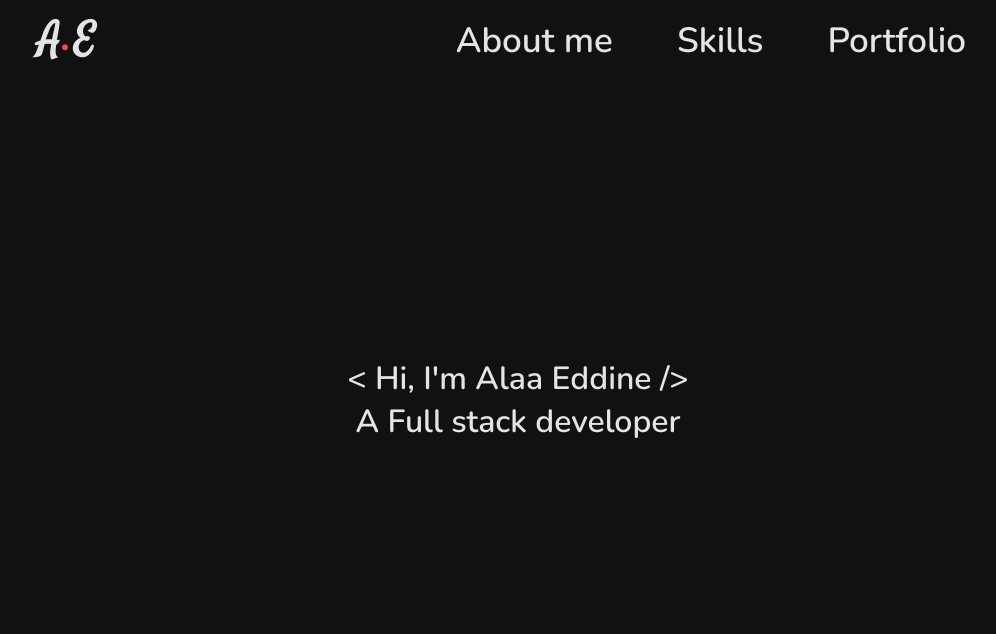
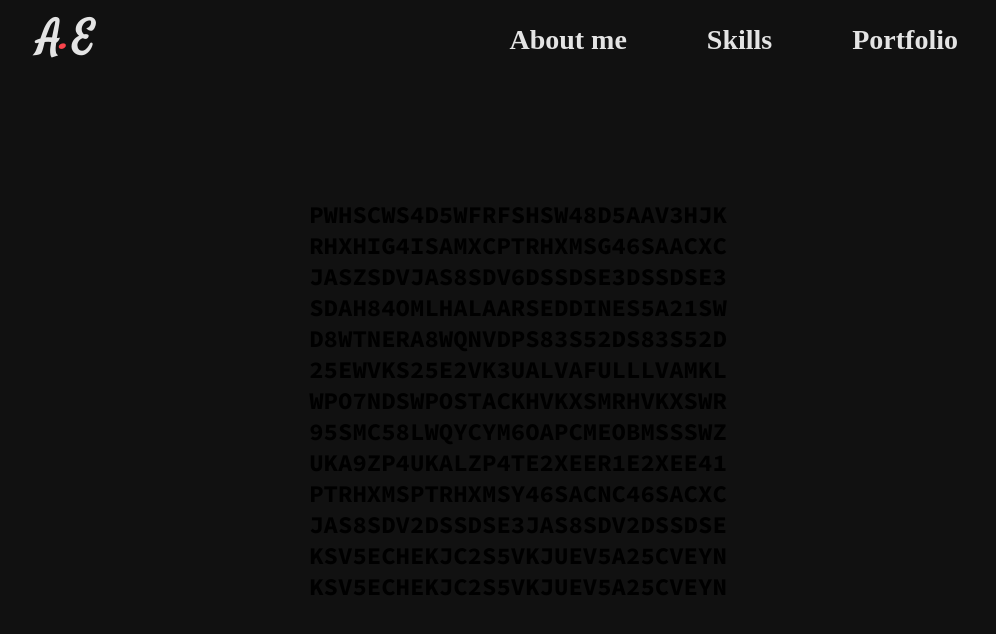
Before and after one commit to AlaaEddine20/personal-portfolio, a React (Create React App) app: page / in a window 1280 px wide. Shown: the top 634 px of the page, without its empty margins (122-1118 px from the left). Built offline with nearby package versions, Linux system fonts and the light colour scheme.

Commit message:
styling background

```diff
--- a/public/index.html
+++ b/public/index.html
@@ -10,12 +10,7 @@
     />
     <link rel="preconnect" href="https://fonts.gstatic.com" />
     <link
-      href="https://fonts.googleapis.com/css2?family=Nunito:wght@400;600;700&display=swap"
-      rel="stylesheet"
-    />
-    <link rel="preconnect" href="https://fonts.gstatic.com" />
-    <link
-      href="https://fonts.googleapis.com/css2?family=Orbitron:wght@600;700&display=swap"
+      href="https://fonts.googleapis.com/css2?family=Source+Code+Pro:wght@400;500;600;700&display=swap"
       rel="stylesheet"
     />
     <!-- LOGO FONT -->
--- a/src/App.css
+++ b/src/App.css
@@ -3,25 +3,13 @@
   margin: 0;
   padding: 0;
   text-decoration: none;
-  font-family: "Nunito", sans-serif;
+  /* font-family: "Nunito", sans-serif; */
 }
 
 body,
 html {
   width: 100vw;
   background-color: #111;
-  height: 100%;
+  min-height: 100vh;
+  overflow: hidden;
 }
-
-/* .app_container:before {
-  content: "MERN";
-  font-family: "Orbitron", sans-serif;
-  position: fixed;
-  top: 50%;
-  left: 50%;
-  transform: translate(-50%, -50%);
-  font-size: 16em;
-  font-weight: 700;
-  color: transparent;
-  -webkit-text-stroke: 1px #555;
-} */
--- a/src/components/header/Header.js
+++ b/src/components/header/Header.js
@@ -1,6 +1,6 @@
 import React from "react";
 import { Link, NavLink } from "react-router-dom";
-import classnames from "classnames";
+import { Routes } from "./Routes";
 import styles from "./Styles.module.scss";
 
 const Header = () => {
@@ -15,15 +15,11 @@ const Header = () => {
       </div>
       <div className={styles.navbar_container}>
         <div className={styles.navlinks_wrapper}>
-          <Link className={styles.nav_btn} to="/about">
-            <span className={styles.hover}>About me</span>
-          </Link>
-          <Link className={styles.nav_btn} to="skills">
-            <span className={styles.hover}>Skills</span>
-          </Link>
-          <Link className={styles.nav_btn} to="/portfolio">
-            <span className={styles.hover}>Portfolio</span>
-          </Link>
+          {Routes.map((route) => (
+            <Link key={route.id} className={styles.nav_btn} to={route.path}>
+              <span className={styles.hover}>{route.pageName}</span>
+            </Link>
+          ))}
         </div>
       </div>
     </div>
--- /dev/null
+++ b/src/components/header/Routes.js
@@ -0,0 +1,17 @@
+export const Routes = [
+  {
+    id: 0,
+    pageName: "About me",
+    path: "/about",
+  },
+  {
+    id: 1,
+    pageName: "Skills",
+    path: "/skills",
+  },
+  {
+    id: 2,
+    pageName: "Portfolio",
+    path: "/portfolio",
+  },
+];
--- a/src/components/header/Styles.module.scss
+++ b/src/components/header/Styles.module.scss
@@ -1,3 +1,5 @@
+$primary: #e4e4e4;
+
 .header_container {
   width: 100%;
   height: 10vh;
@@ -9,7 +11,7 @@
 
   .logo_container {
     h1 {
-      color: #e4e4e4;
+      color: $primary;
       font-family: "Satisfy", cursive;
       font-size: 40px;
     }
@@ -23,45 +25,14 @@
   .navbar_container {
     .navlinks_wrapper {
       display: flex;
-      width: 100%;
 
       .nav_btn {
-        font-size: 35px;
+        font-size: 28px;
         font-weight: 600;
-        color: #e4e4e4;
+        color: $primary;
         display: inline-block;
         position: relative;
-        padding: 0 2rem;
-
-        .hover {
-          margin: 0 auto;
-          padding: 0;
-          transition: all 0.2s ease-in-out;
-          position: relative;
-
-          &::before,
-          &::after {
-            content: "";
-            position: absolute;
-            bottom: -10px;
-            width: 0px;
-            height: 5px;
-            margin: 5px 0 0;
-            transition: all 0.2s ease-in-out;
-            transition-duration: 0.75s;
-            opacity: 0;
-            background-color: darken(orange, 5%);
-            &::before,
-            &::after {
-              left: 0;
-            }
-            &::before,
-            &::after {
-              width: 100%;
-              opacity: 1;
-            }
-          }
-        }
+        padding: 0 2.5rem;
       }
     }
   }
--- a/src/components/home/Home.js
+++ b/src/components/home/Home.js
@@ -4,10 +4,21 @@ import styles from "./Styles.module.scss";
 const Home = () => {
   return (
     <div className={styles.home_container}>
-      <h1>
-        {"<"} Hi, I'm Alaa Eddine {"/>"}
-      </h1>
-      <h1>A Full stack developer</h1>
+      <div className={styles.text_wrapper}>
+        <h2>pwhscws4d5wfrfshsw48d5aav3hjk</h2>
+        <h2>rhxHIg4IsAMxcptrhxmsg46saacxc</h2>
+        <h2>jaszsdvjas8sdv6dssdse3dssdse3</h2>
+        <h2>sdah84omlhALAArsEDDINEs5A21sw</h2>
+        <h2>d8wtnerA8wqnvdps83s52ds83s52d</h2>
+        <h2>25ewvks25e2vk3ualvaFULLlvamkl</h2>
+        <h2>wpo7ndswpoSTACKhvkxsMrhvkxswr</h2>
+        <h2>95sMc58lwqycym6oapcmEobmssswz</h2>
+        <h2>uka9zp4ukalzp4te2xeeR1e2xee41</h2>
+        <h2>ptrhxmsptrhxmsy46sacNc46sacxc</h2>
+        <h2>jas8sdv2dssdse3jas8sdv2dssdse</h2>
+        <h2>ksv5echekjc2s5vkjuev5a25cveyn</h2>
+        <h2>ksv5echekjc2s5vkjuev5a25cveyn</h2>
+      </div>
     </div>
   );
 };
--- a/src/components/home/Styles.module.scss
+++ b/src/components/home/Styles.module.scss
@@ -1,14 +1,35 @@
 .home_container {
+  width: 100%;
   height: 100vh;
   display: flex;
   justify-content: center;
   align-items: center;
-  flex-direction: column;
-  padding: 0 10rem;
+  font-family: "Source Code Pro", monospace;
 
-  h1,
-  h1 {
-    color: #e4e4e4;
-    font-weight: 600;
+  .text_wrapper {
+    position: absolute;
+    top: 50%;
+    left: 50%;
+    transform: translate(-50%, -50%);
+
+    h2 {
+      text-transform: uppercase;
+      text-align: center;
+    }
   }
 }
+
+// .home_container:before {
+//   content: "MERN";
+//   font-family: "Orbitron", sans-serif;
+//   position: fixed;
+//   top: 50%;
+//   left: 50%;
+//   transform: translate(-50%, -50%);
+//   font-size: 16em;
+//   font-weight: bold;
+//   color: transparent;
+//   -webkit-text-stroke: 1px rgb(167, 167, 167);
+//   z-index: 0;
+//   filter: blur(1px);
+// }
```
